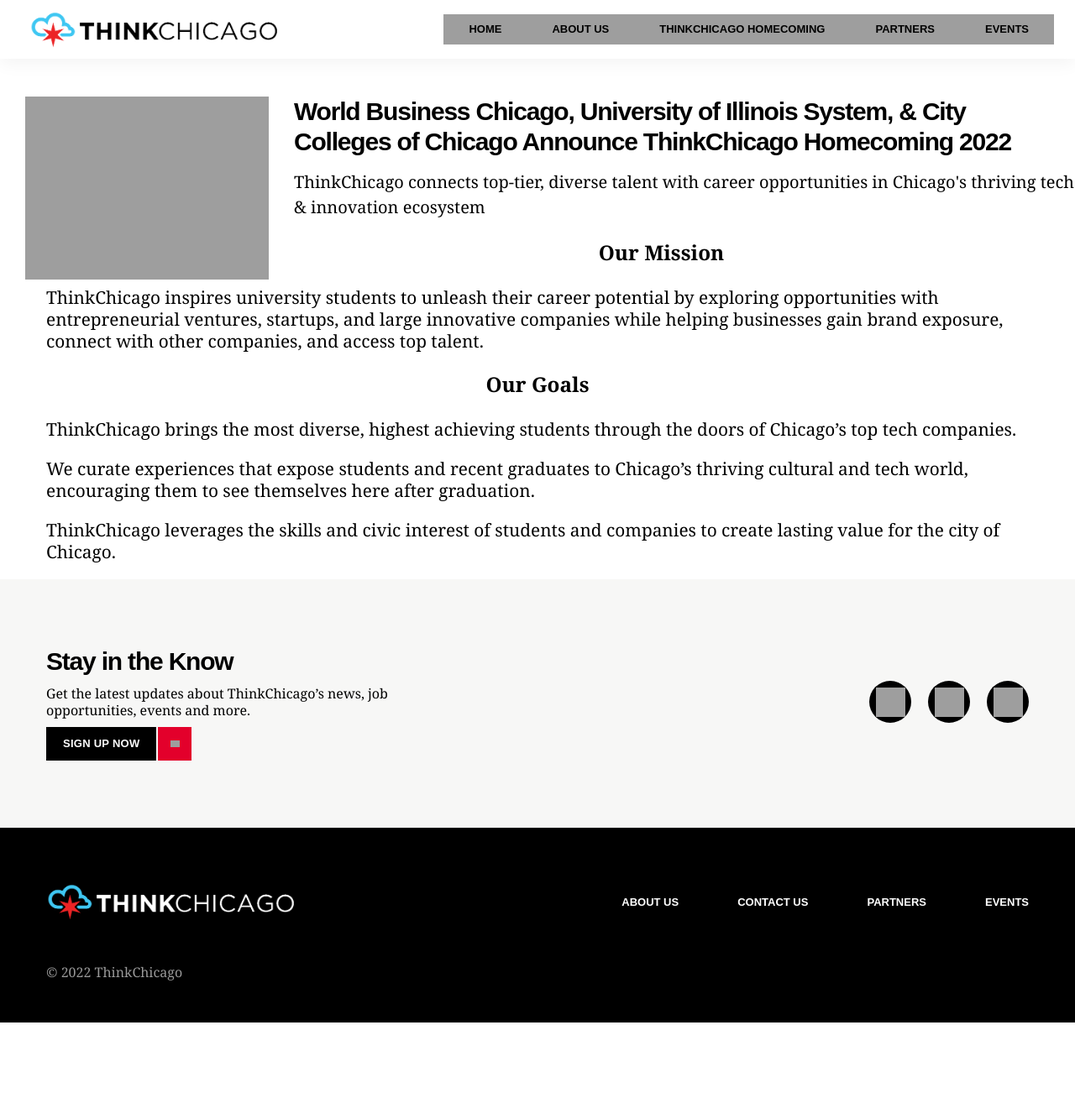
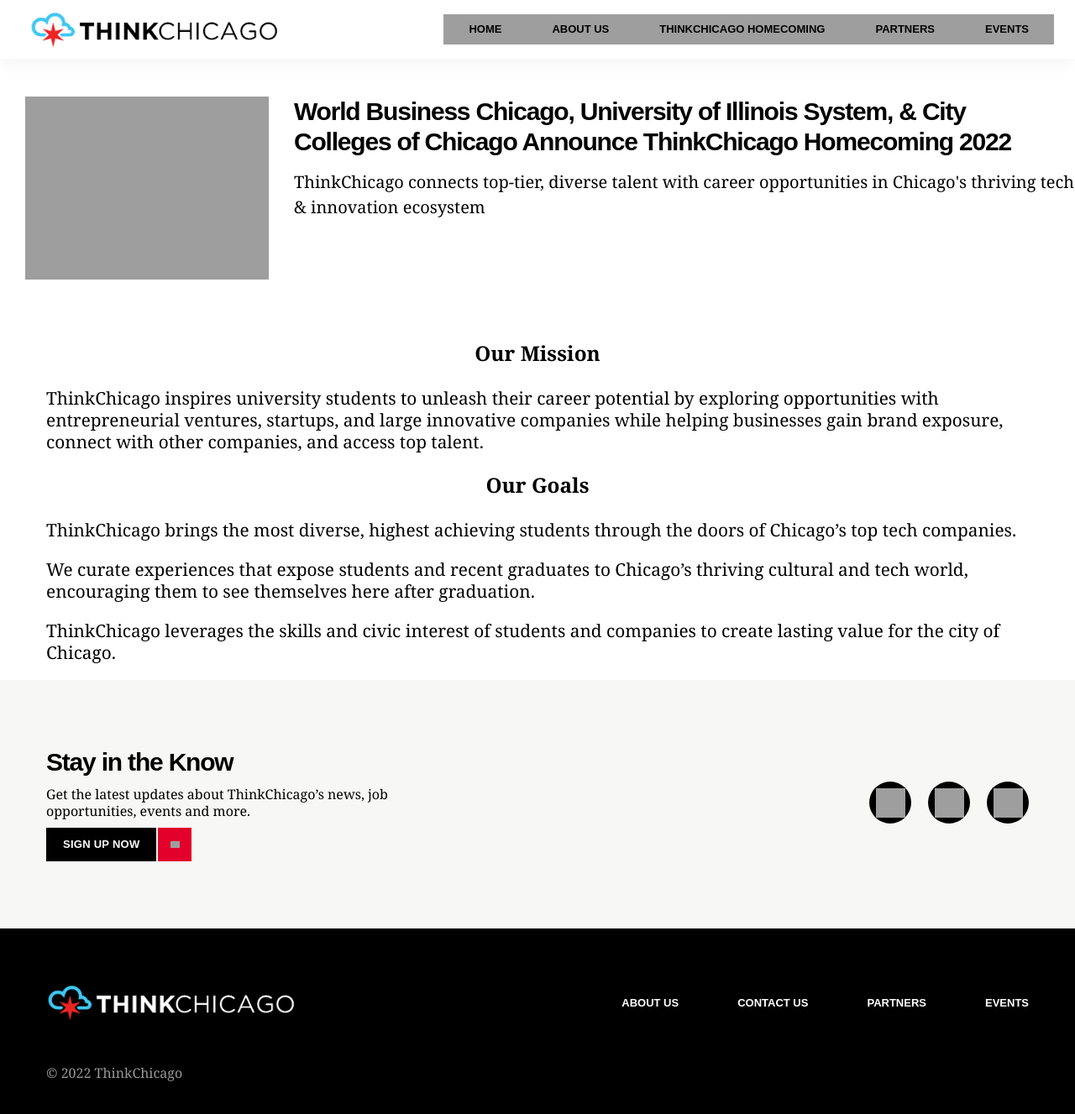
Before and after one commit to andreanthony/andreanthony.github.io, a Jekyll site: the page thinkchicago.html, which Jekyll copies as it is, in a window 1280 px wide and 1338 px high. Shown: the top 1327 px of the window at 84% size. Built offline with Jekyll 4.4.1, drawn with Linux system fonts in a browser that asks for light colours; some web fonts are replaced; grey boxes are pictures that could not be loaded.

Commit message:
Update thinkchicago.html

```diff
--- a/thinkchicago.html
+++ b/thinkchicago.html
@@ -58,7 +58,7 @@
       </div>
 	ThinkChicago connects top-tier, diverse talent with career opportunities in Chicago's thriving tech & innovation ecosystem</div>
 </article>
-</main>
+</main><br><br><br><br><br><br>
 <div style="margin-left: auto;margin-right: auto;max-width: 1230px;"><div style="margin-left: 30px;margin-right: 30px;"><div><h3><p style="text-align: center; font-size: 130%;"><span class="s-text-color-custom2">Our </span><strong><span class="s-text-color-custom2">Mission</span></strong></p></h3></div><div><p style="font-size: 130%;">ThinkChicago inspires university students to unleash their career potential by exploring opportunities with entrepreneurial ventures, startups, and large innovative companies while helping businesses gain brand exposure, connect with other companies, and access top talent.</p></div></div><div style="margin-left: 30px;margin-right: 30px;"><div><h3><p style="text-align: center; font-size: 130%;"><span class="s-text-color-custom2">Our <strong>Goals</strong></span></p></h3></div>
 	      <div><p style="font-size: 130%;">ThinkChicago brings the most diverse, highest achieving students through the doors of Chicago’s top tech companies.</p><p style="font-size: 130%;">We curate experiences that expose students and recent graduates to Chicago’s thriving cultural and tech world, encouraging them to see themselves here after graduation.</p><p style="font-size: 130%;">ThinkChicago leverages the skills and civic interest of students and companies to create lasting value for the city of Chicago.</p>
 	</div></div></div>
```
